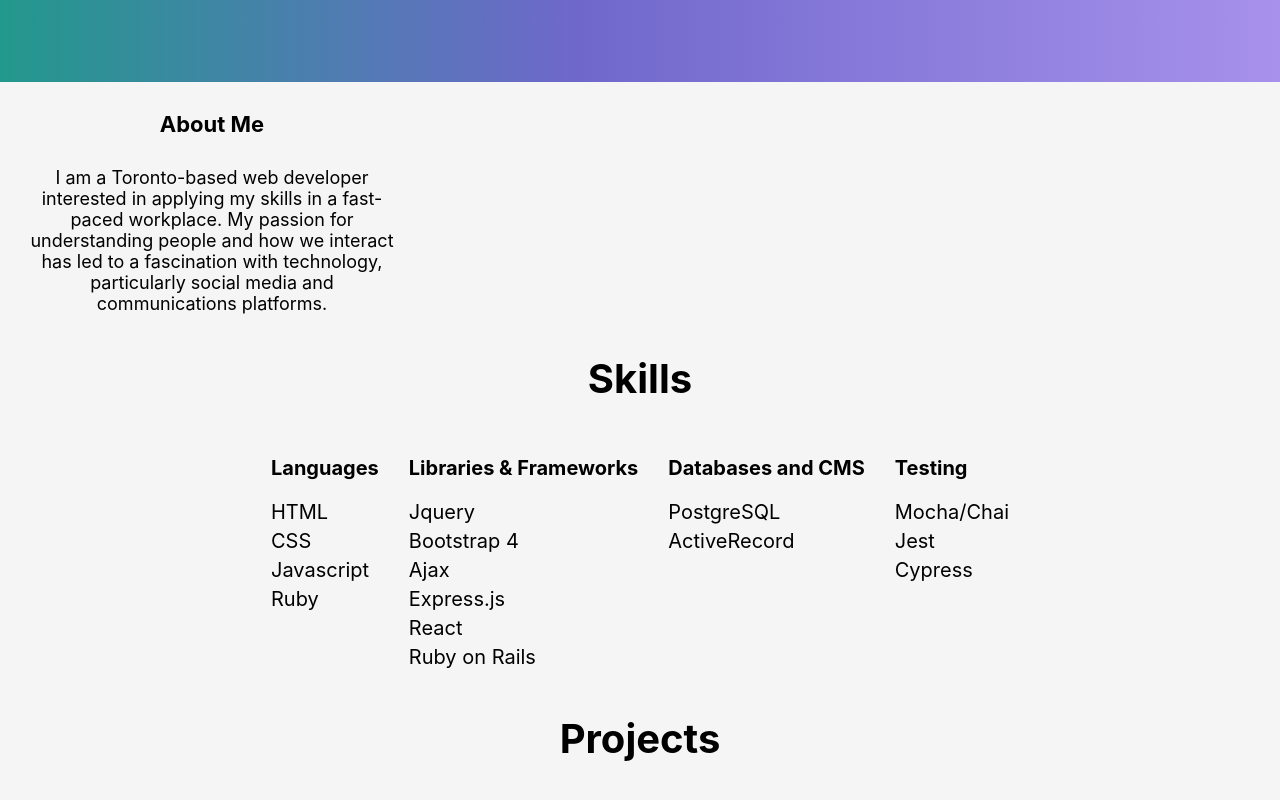
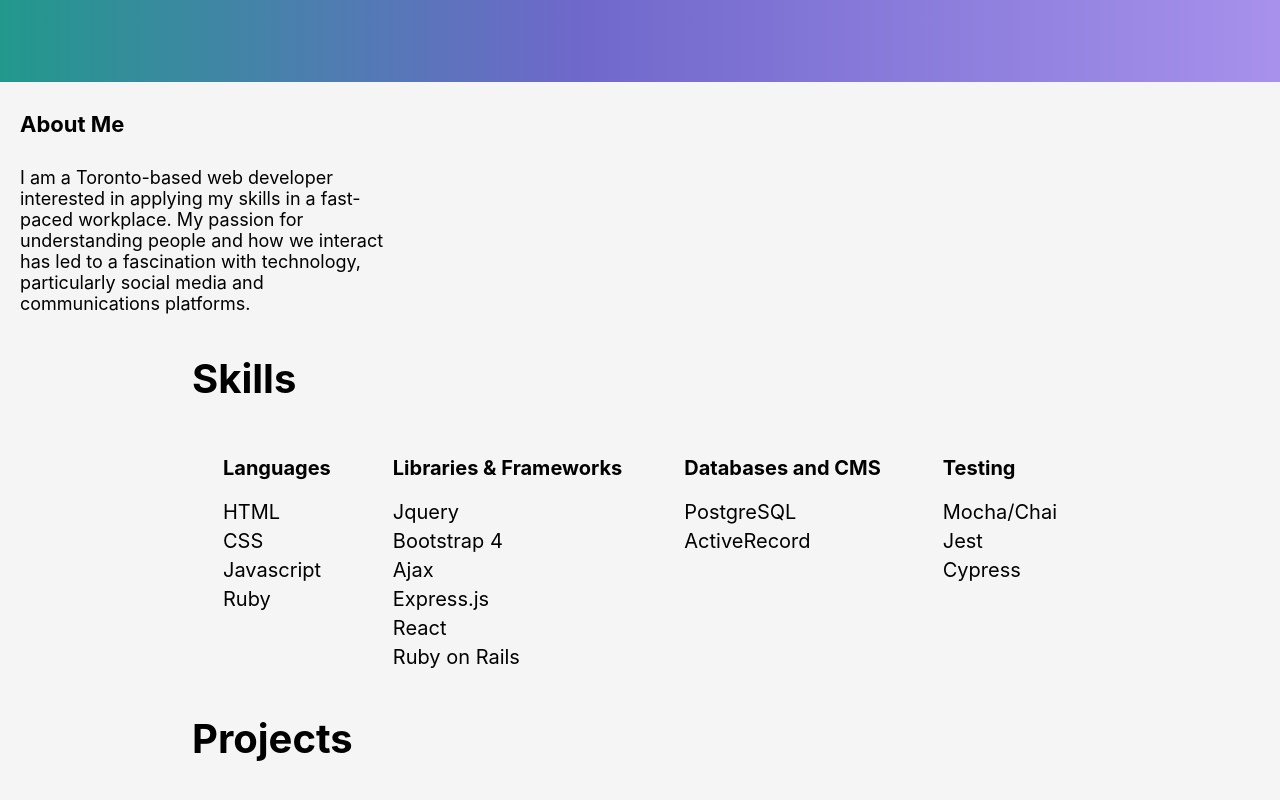
Before and after one commit to CD-Mackay/CD-Mackay.github.io, a React (Create React App) app: page / in a window 1280 px wide. Shown: the part 744-1544 px from the top of the page. Built offline with nearby package versions, Linux system fonts and the light colour scheme.

Commit message:
style intro component

```diff
--- a/src/App.css
+++ b/src/App.css
@@ -1,17 +1,4 @@
-.App {
-  text-align: center;
-}
 
-.App-logo {
-  height: 40vmin;
-  pointer-events: none;
-}
-
-@media (prefers-reduced-motion: no-preference) {
-  .App-logo {
-    animation: App-logo-spin infinite 20s linear;
-  }
-}
 
 .App-header {
   background-color: #282c34;
--- a/src/Components/styles.scss
+++ b/src/Components/styles.scss
@@ -78,6 +78,7 @@
   flex-direction: column;
   background: rgb(34,152,140);
   background: linear-gradient(90deg, rgba(34,152,140,1) 0%, rgba(111,104,203,1) 45%, rgba(167,145,236,1) 100%);
+  text-align: center;
 }
 
 li {
@@ -159,7 +160,7 @@
 
 
 #projects {
-  width: 60vw;
+  width: 70vw;
   margin: auto;
   margin-bottom: 40px;
 }
@@ -174,7 +175,7 @@
 }
 
 #skills {
-  width: 60vw;
+  width: 70vw;
   margin: auto;
   margin-bottom: 40px;
   height: 40vh;
```
